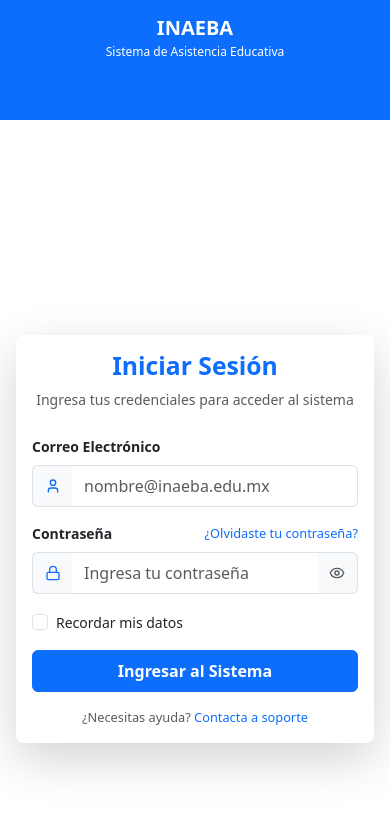
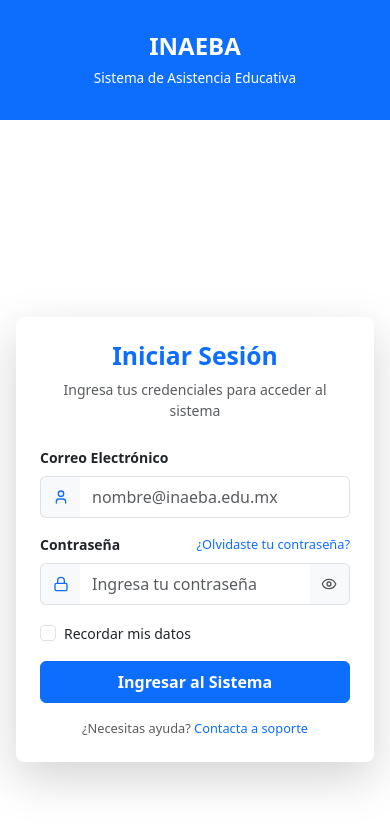
Before and after one commit to IsaacCanoH/Frontend_RVA, a React (Vite) app: page / in a window 390 px wide. Shown: the top 830 px of the page. Built offline with nearby package versions, Linux system fonts and the light colour scheme.

Commit message:
Correccion H

```diff
--- a/src/components/Auth/Login.jsx
+++ b/src/components/Auth/Login.jsx
@@ -48,8 +48,7 @@
     <div className="container-fluid p-0 min-vh-100">
       <div className="row g-0 min-vh-100">
         <LoginHeader styles={styles} />
-        {/* Modificiado */}
-        <div className={"col-lg-7 col-12 d-flex align-items-center justify-content-center py-4 py-lg-0 ${styles.mobileFormContainer}"}>
+        <div className="col-lg-7 col-12 d-flex align-items-center justify-content-center py-4 py-lg-0">
           <div className="w-100 px-3 px-sm-4 px-lg-5">
             <LoginForm
               formData={formData}
--- a/src/components/Auth/LoginForm.jsx
+++ b/src/components/Auth/LoginForm.jsx
@@ -2,7 +2,7 @@
 
 const LoginForm = ({ formData, handleChange, handleSubmit, showPassword, setShowPassword, styles }) => (
   <div className={`${styles.card} card border-0 shadow-lg mx-auto`} style={{ maxWidth: "500px" }}>
-    <div className={"card-body p-3 p-sm-4 p-md-5 ${styles.cardBody}"}>
+    <div className="card-body p-4 p-sm-5">
       <div className="text-center mb-4">
         <h2 className="fw-bold text-primary mb-2">Iniciar Sesión</h2>
         <p className="text-muted small">Ingresa tus credenciales para acceder al sistema</p>
--- a/src/styles/login.module.css
+++ b/src/styles/login.module.css
@@ -126,41 +126,3 @@
     margin-top: 0 !important;
   }
 }
-
-/* Nuevos */
-
-@media (max-width: 576px) {
-  .mobileFormContainer {
-    padding-top: 1.5rem !important;
-  }
-
-  .header-mobile {
-    padding: 1rem !important;
-    min-height: 80px !important;
-  }
-
-  .header-mobile h2 {
-    font-size: 1.25rem !important;
-    margin-bottom: 0.25rem !important;
-  }
-
-  .header-mobile p {
-    font-size: 0.75rem !important;
-  }
-}
-
-.cardBody {
-  padding: 1.5rem;
-}
-
-@media (min-width: 576px) {
-  .cardBody {
-    padding: 2rem;
-  }
-}
-
-@media (min-width: 768px) {
-  .cardBody {
-    padding: 3rem;
-  }
-}
```
